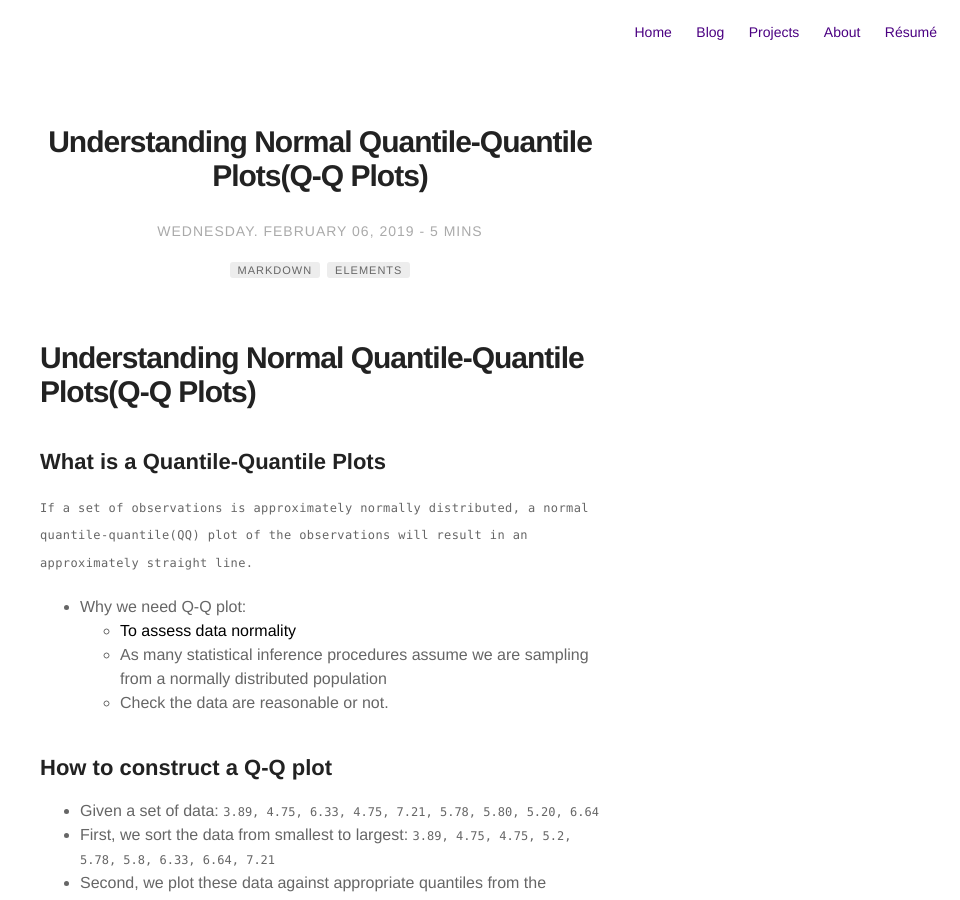
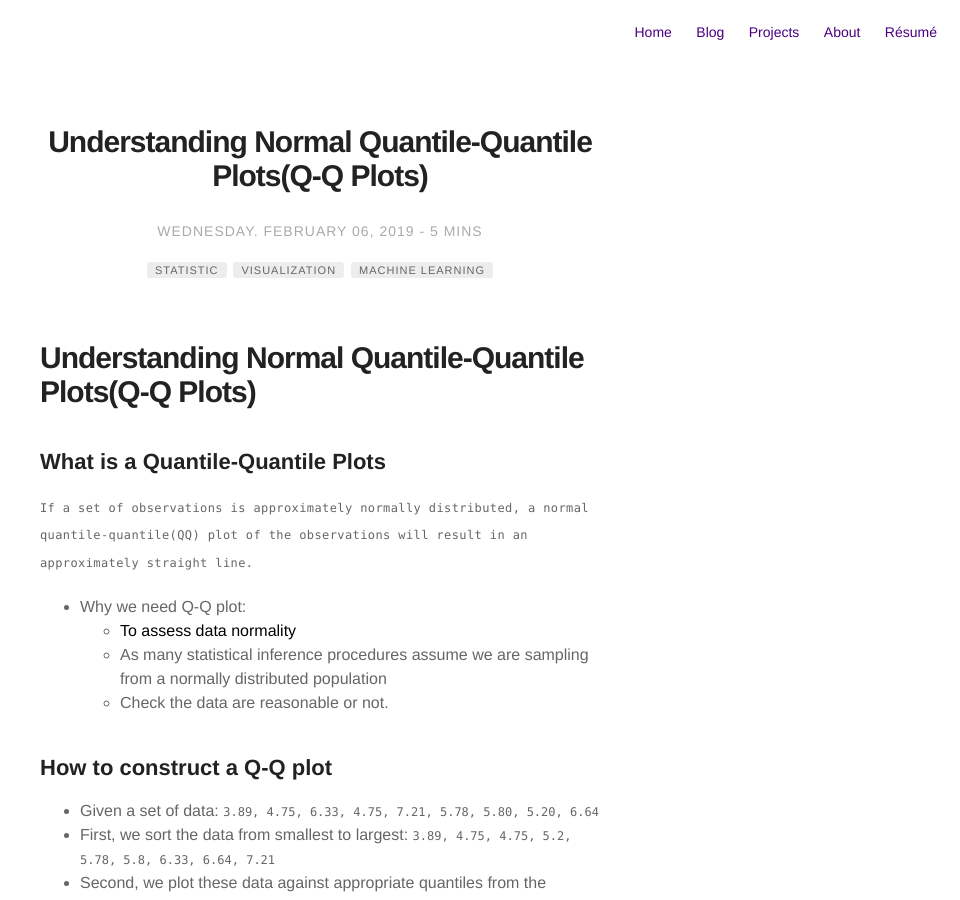
Before and after one commit to chanpaul1234572/chanpaul1234572.github.io, a Jekyll site: the page built from _posts/2019-02-06-Understanding-Normal-Quantile-Quantile-Plots.markdown, in a window 1280 px wide and 900 px high. Shown: the whole window, without its empty margins (320-1280 px from the left). Built offline with Jekyll 4.4.1, drawn with Linux system fonts in a browser that asks for light colours; comment, search, counter and statistics services are not loaded; some of the changed text lies outside the part shown.

Commit message:
New blog post test

```diff
--- a/_posts/2019-02-06-Understanding-Normal-Quantile-Quantile-Plots.markdown
+++ b/_posts/2019-02-06-Understanding-Normal-Quantile-Quantile-Plots.markdown
@@ -5,8 +5,9 @@ date: 2019-02-06
 image: /assets/images/markdown.jpg
 headerImage: false
 tag:
-- markdown
-- elements
+- Statistic
+- Visualization
+- machine Learning
 star: true
 category: blog
 author: Chan Paul
```
